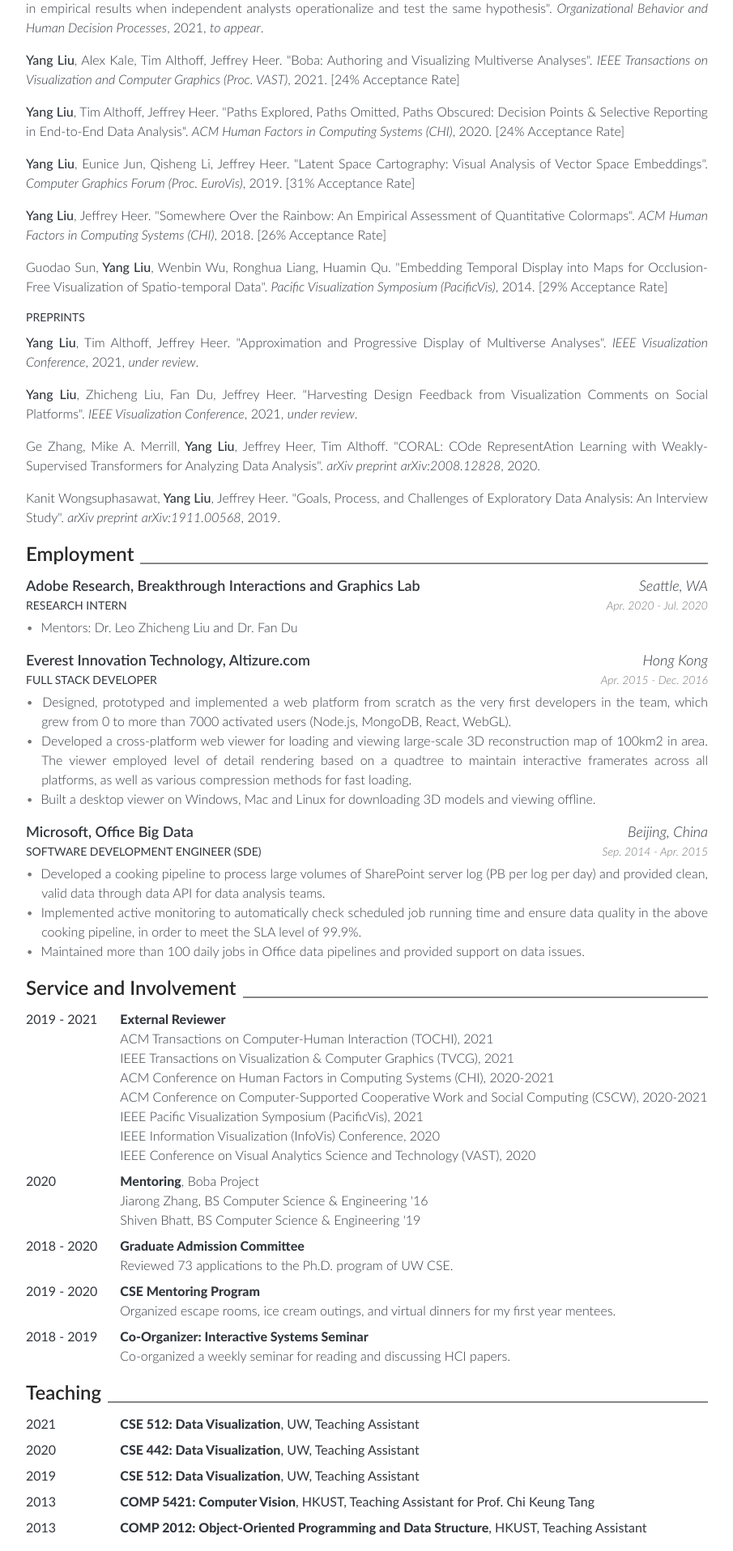
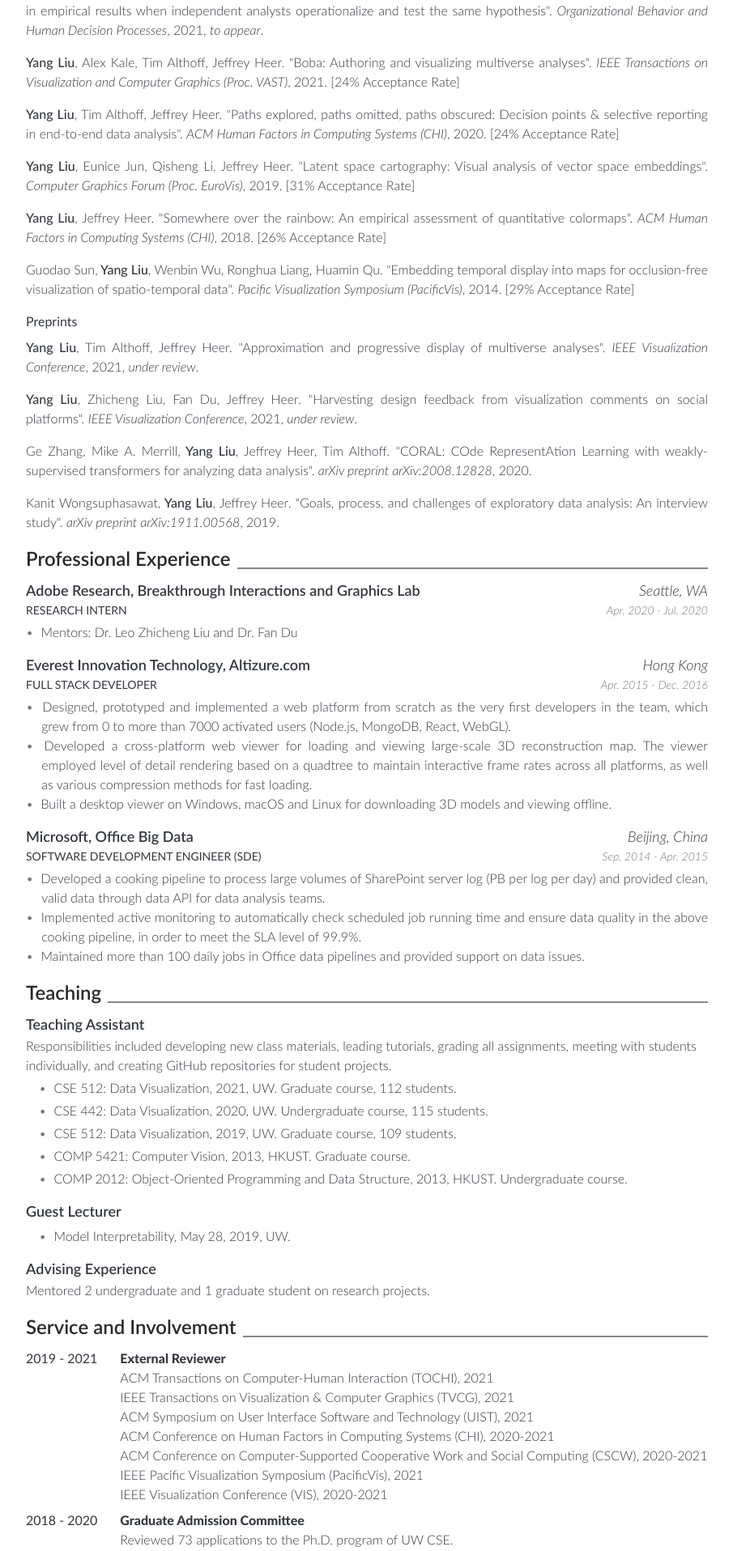
Before and after one commit to yyyliu/yyyliu.github.io, a Vue app: page /#/cv in a window 1280 px wide. Shown: the part 544-2460 px from the top of the page at 81% size, without its empty margins (187-1092 px from the left). Built offline with nearby package versions, Linux system fonts and the light colour scheme.

Commit message:
CV big change

```diff
--- a/src/cv.js
+++ b/src/cv.js
@@ -1,5 +1,5 @@
 const meta = {
-  homepage: 'http://yangliu.life/',
+  homepage: 'https://yangliu.life/',
   email: 'yliu0@uw.edu'
 }
 
@@ -10,9 +10,10 @@ const education = [
     start: 'Jul. 2017',
     end: '',
     location: 'Seattle, WA',
-    advisor: 'Jeffrey Heer'
+    advisor: 'Advisor: Jeffrey Heer'
   },
-  /* {
+  {
+    hide: 'true',
     name: 'Carnegie Mellon University',
     degree: 'M.S. Electrical and Computer Engineering',
     start: '2017 Jan',
@@ -20,7 +21,7 @@ const education = [
     location: 'Pittsburgh, PA',
     gpa: '4.0/4.0',
     desc: 'Completed 12 credits'
-  }, */
+  },
   {
     name: 'Hong Kong University of Science and Technology',
     degree: 'M.Phil. Computer Science',
@@ -29,7 +30,7 @@ const education = [
     location: 'Hong Kong',
     gpa: '3.98/4.3',
     thesis: 'large-scale visualization of 3D urban reconstruction',
-    advisor: 'Long Quan and Huamin Qu'
+    advisor: 'Advisors: Long Quan and Huamin Qu'
   },
   {
     name: 'Hong Kong University of Science and Technology',
@@ -72,65 +73,68 @@ const papers = [
   },
   {
     author: 'Yang Liu, Alex Kale, Tim Althoff, Jeffrey Heer',
-    title: 'Boba: Authoring and Visualizing Multiverse Analyses',
+    title: 'Boba: Authoring and visualizing multiverse analyses',
     venue: 'IEEE Transactions on Visualization and Computer Graphics (Proc. VAST)',
     accept_rate: '24',
     time: '2021'
   },
   {
     author: 'Yang Liu, Tim Althoff, Jeffrey Heer',
-    title: 'Paths Explored, Paths Omitted, Paths Obscured: Decision Points & Selective Reporting in End-to-End Data Analysis',
+    title: 'Paths explored, paths omitted, paths obscured: Decision points & selective reporting in end-to-end data analysis',
     venue: 'ACM Human Factors in Computing Systems (CHI)',
     accept_rate: '24',
     time: '2020'
   },
   {
     author: 'Yang Liu, Eunice Jun, Qisheng Li, Jeffrey Heer',
-    title: 'Latent Space Cartography: Visual Analysis of Vector Space Embeddings',
+    title: 'Latent space cartography: Visual analysis of vector space embeddings',
     venue: 'Computer Graphics Forum (Proc. EuroVis)',
     accept_rate: '31',
     time: '2019'
   },
   {
     author: 'Yang Liu, Jeffrey Heer',
-    title: 'Somewhere Over the Rainbow: An Empirical Assessment of Quantitative Colormaps',
+    title: 'Somewhere over the rainbow: An empirical assessment of quantitative colormaps',
     venue: 'ACM Human Factors in Computing Systems (CHI)',
     accept_rate: '26',
     time: '2018'
   },
   {
     author: 'Guodao Sun, Yang Liu, Wenbin Wu, Ronghua Liang, Huamin Qu',
-    title: 'Embedding Temporal Display into Maps for Occlusion-Free Visualization of Spatio-temporal Data',
+    title: 'Embedding temporal display into maps for occlusion-free visualization of spatio-temporal data',
     time: '2014',
     accept_rate: '29',
     venue: 'Pacific Visualization Symposium (PacificVis)'
   }
 ]
 
-const papers_unrefered = [
+const papers_under_review = [
+]
+
+const papers_preprint = [
   {
     author: 'Yang Liu, Tim Althoff, Jeffrey Heer',
-    title: 'Approximation and Progressive Display of Multiverse Analyses',
+    title: 'Approximation and progressive display of multiverse analyses',
     venue: 'IEEE Visualization Conference',
     time: '2021',
     status: 'under review'
   },
   {
     author: 'Yang Liu, Zhicheng Liu, Fan Du, Jeffrey Heer',
-    title: 'Harvesting Design Feedback from Visualization Comments on Social Platforms',
+    title: 'Harvesting design feedback from visualization comments on social platforms',
     venue: 'IEEE Visualization Conference',
     time: '2021',
     status: 'under review'
   },
   {
     author: 'Ge Zhang, Mike A. Merrill, Yang Liu, Jeffrey Heer, Tim Althoff',
-    title: 'CORAL: COde RepresentAtion Learning with Weakly-Supervised Transformers for Analyzing Data Analysis',
+    title: 'CORAL: COde RepresentAtion Learning with weakly-supervised transformers for analyzing data analysis',
     venue: 'arXiv preprint arXiv:2008.12828',
     time: '2020',
   },
   {
     author: 'Kanit Wongsuphasawat, Yang Liu, Jeffrey Heer',
-    title: 'Goals, Process, and Challenges of Exploratory Data Analysis: An Interview Study',
+    title: 'Goals, process, and challenges of exploratory data analysis: An interview study',
     venue: 'arXiv preprint arXiv:1911.00568',
     time: '2019'
   }
@@ -165,8 +169,8 @@ const work = [
     role: 'Full Stack Developer',
     desc: [
       'Designed, prototyped and implemented a web platform from scratch as the very first developers in the team, which grew from 0 to more than 7000 activated users (Node.js, MongoDB, React, WebGL).',
-      'Developed a cross-platform web viewer for loading and viewing large-scale 3D reconstruction map of 100km2 in area. The viewer employed level of detail rendering based on a quadtree to maintain interactive framerates across all platforms, as well as various compression methods for fast loading.',
-      'Built a desktop viewer on Windows, Mac and Linux for downloading 3D models and viewing offline.'
+      'Developed a cross-platform web viewer for loading and viewing large-scale 3D reconstruction map. The viewer employed level of detail rendering based on a quadtree to maintain interactive frame rates across all platforms, as well as various compression methods for fast loading.',
+      'Built a desktop viewer on Windows, macOS and Linux for downloading 3D models and viewing offline.'
     ]
   },
   {
@@ -198,19 +202,14 @@ const service = [
     desc: [
       'ACM Transactions on Computer-Human Interaction (TOCHI), 2021',
       'IEEE Transactions on Visualization & Computer Graphics (TVCG), 2021',
+      'ACM Symposium on User Interface Software and Technology (UIST), 2021',
       'ACM Conference on Human Factors in Computing Systems (CHI), 2020-2021',
       'ACM Conference on Computer-Supported Cooperative Work and Social Computing (CSCW), 2020-2021',
       'IEEE Pacific Visualization Symposium (PacificVis), 2021',
-      'IEEE Information Visualization (InfoVis) Conference, 2020',
-      'IEEE Conference on Visual Analytics Science and Technology (VAST), 2020'
+      'IEEE Visualization Conference (VIS), 2020-2021'
+      // 'IEEE Information Visualization (InfoVis) Conference, 2020',
+      // 'IEEE Conference on Visual Analytics Science and Technology (VAST), 2020'
     ]
-  },
-  {
-    name: 'Mentoring',
-    time: '2020',
-    location: 'Boba Project',
-    desc: ['Jiarong Zhang, BS Computer Science & Engineering \'16',
-      'Shiven Bhatt, BS Computer Science & Engineering \'19']
   },
   {
     name: 'Graduate Admission Committee',
@@ -270,44 +269,76 @@ const awards = [
 
 /**
  * Template
- {
-   course: '',
-   time: '',
-   university: '',
-   desc: ''
- }
+ {type: '', items: [...]}
  */
 const teaching = [
   {
-    course: 'CSE 512: Data Visualization',
+    type: 'Teaching Assistant',
+    desc: 'Responsibilities included developing new class materials, leading tutorials, grading all assignments, meeting with students individually, and creating GitHub repositories for student projects.',
+    items: [
+      {
+        title: 'CSE 512: Data Visualization',
         time: '2021',
-    university: 'UW',
-    desc: 'Teaching Assistant'
+        location: 'UW',
+        detail: 'Graduate course, 112 students'
       },
       {
-    course: 'CSE 442: Data Visualization',
+        title: 'CSE 442: Data Visualization',
         time: '2020',
-    university: 'UW',
-    desc: 'Teaching Assistant'
+        location: 'UW',
+        detail: 'Undergraduate course, 115 students'
       },
       {
-    course: 'CSE 512: Data Visualization',
+        title: 'CSE 512: Data Visualization',
         time: '2019',
-    university: 'UW',
-    desc: 'Teaching Assistant'
+        location: 'UW',
+        detail: 'Graduate course, 109 students'
       },
       {
-    course: 'COMP 5421: Computer Vision',
+        title: 'COMP 5421: Computer Vision',
         time: '2013',
-    university: 'HKUST',
-    desc: 'Teaching Assistant for Prof. Chi Keung Tang'
+        location: 'HKUST',
+        detail: 'Graduate course'
       },
       {
-    course: 'COMP 2012: Object-Oriented Programming and Data Structure',
+        title: 'COMP 2012: Object-Oriented Programming and Data Structure',
         time: '2013',
-    university: 'HKUST',
-    desc: 'Teaching Assistant'
+        location: 'HKUST',
+        detail: 'Undergraduate course'
+      }
+    ]
+  },
+  {
+    type: 'Guest Lecturer',
+    items: [
+      {
+        title:'Model Interpretability',
+        location: 'UW',
+        time: 'May 28, 2019'
+      }
+    ]
+  },
+  {
+    type: 'Advising Experience',
+    desc: 'Mentored 2 undergraduate and 1 graduate student on research projects.'
+    /*items: [
+      {
+        title: 'Bonnie (Mengyu) Chen',
+        time: 'visiting master\'s student',
+        location: 'UW'
+      },
+      {
+        title: 'Jiarong Zhang',
+        time: 'BS Computer Science & Engineering \'16',
+        location: 'UW'
+      },
+      {
+        title: 'Shiven Bhatt',
+        time: 'BS Computer Science & Engineering \'19',
+        location: 'UW'
+      }
+    ]*/
   }
 ]
 
-export {meta, education, papers, work, awards, teaching, service, papers_unrefered}
+export {meta, education, papers, work, awards, teaching, service, papers_preprint, papers_under_review}
--- a/src/pages/VitaPage.vue
+++ b/src/pages/VitaPage.vue
@@ -23,7 +23,7 @@
           <div class="d-flex justify-content-between">
             <div>
               <span class="cv-role">{{edu.degree}}</span>
-              <span v-if="edu.advisor">, Advisor: {{edu.advisor}}</span>
+              <span v-if="edu.advisor">, {{edu.advisor}}</span>
               <span v-if="edu.desc">, {{edu.desc}}</span>
               <div v-if="edu.thesis">Thesis: {{edu.thesis}}</div>
             </div>
@@ -36,20 +36,27 @@
       <div>
         <section-header title="Publications"></section-header>
         <!--referred-->
-        <div class="cv-role mb-2">refereed publications</div>
+        <div class="cv-alt mb-2">Refereed Publications</div>
         <div v-for="paper in papers" class="text-justify">
           <div v-html="getPaper(paper)" class="mb-3"></div>
         </div>
-        <!--non-referred-->
-        <div class="cv-role mb-2">preprints</div>
-        <div v-for="paper in papers_unrefered" class="text-justify">
+        <!--under review-->
+        <div v-if="papers_under_review.length > 0">
+          <div class="cv-alt mb-2">Manuscripts Under Review</div>
+          <div v-for="paper in papers_under_review" class="text-justify">
+            <div v-html="getPaper(paper)" class="mb-3"></div>
+          </div>
+        </div>
+        <!--preprint-->
+        <div class="cv-alt mb-2">Preprints</div>
+        <div v-for="paper in papers_preprint" class="text-justify">
           <div v-html="getPaper(paper)" class="mb-3"></div>
         </div>
       </div>
 
       <!--Job-->
       <div>
-        <section-header title="Employment"></section-header>
+        <section-header title="Professional Experience"></section-header>
         <div v-for="w in work" class="text-justify">
           <div class="mb-3">
             <div class="d-flex justify-content-between">
@@ -67,6 +74,21 @@
         </div>
       </div>
 
+      <!--Teaching-->
+      <div>
+        <section-header title="Teaching"></section-header>
+        <div v-for="sec in teaching" class="mb-3">
+          <div class="cv-heading">{{sec.type}}</div>
+          <div v-if="sec.desc">{{sec.desc}}</div>
+          <ul v-if="sec.items" class="cv-list ml-3">
+            <li v-for="item in sec.items" class="mt-1">
+              {{item.title}}, {{item.time}}, {{item.location}}.
+              <span v-if="item.detail">{{item.detail}}.</span>
+            </li>
+          </ul>
+        </div>
+      </div>
+
       <!--Service-->
       <div>
         <section-header title="Service and Involvement"></section-header>
@@ -77,17 +99,6 @@
               <b>{{s.name}}</b><span v-if="s.location">, {{s.location}}</span>
             </div>
             <div v-if="s.desc"><div v-for="d in s.desc">{{d}}</div></div>
-          </div>
-        </div>
-      </div>
-
-      <!--Teaching-->
-      <div class="cv-alt">
-        <section-header title="Teaching"></section-header>
-        <div v-for="t in teaching" class="mb-2 d-flex">
-          <div class="cv-alt-time">{{t.time}}</div>
-          <div class="w-100">
-            <b>{{t.course}}</b>, {{t.university}}, {{t.desc}}
           </div>
         </div>
       </div>
@@ -107,7 +118,8 @@
 </template>
 
 <script>
-  import {meta, education, papers, work, awards, teaching, service, papers_unrefered} from '../cv'
+  import {meta, education, papers, work, awards, teaching, service,
+    papers_preprint, papers_under_review} from '../cv'
   import SectionHeader from '../components/SectionHeader.vue'
 
   export default {
@@ -120,7 +132,8 @@
         meta: meta,
         education: education,
         papers: papers,
-        papers_unrefered: papers_unrefered,
+        papers_preprint: papers_preprint,
+        papers_under_review: papers_under_review,
         work: work,
         service: service,
         awards: awards,
```
Lines whose indentation alone changed are shown as unchanged.
